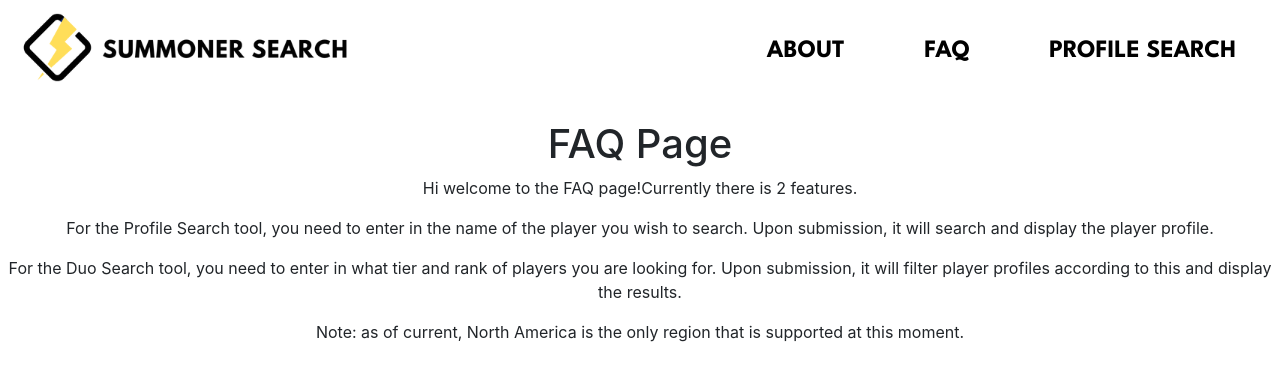
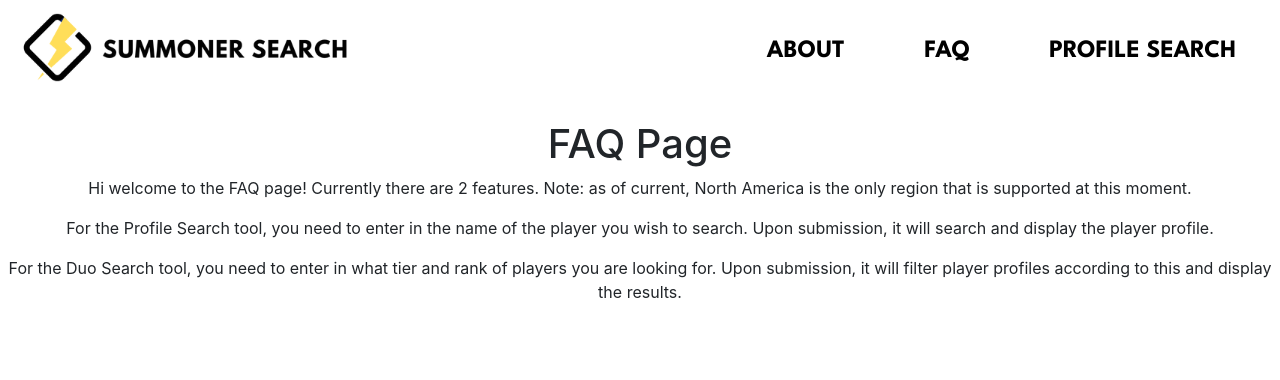
Before and after one commit to emikeke/js-practice, a React (Create React App) app in the folder summoner-list/: page /faq in a window 1280 px wide. Shown: the top 380 px of the page. Built offline with nearby package versions, Linux system fonts and the light colour scheme; a web font is replaced by a local one.

Commit message:
typo fix, updated readme

```diff
--- a/summoner-list/src/views/Duosearch.css
+++ b/summoner-list/src/views/Duosearch.css
@@ -76,3 +76,12 @@
   border-top-left-radius: 5rem;
   border-bottom-left-radius: 5rem;
 }
+
+/* mobile */
+@media screen and (max-width: 960px) {
+  .form-control-lg {
+    border-width: 1px;
+    border-radius: 1rem;
+    border-color: #64646f;
+  }
+}
--- a/summoner-list/src/views/Duosearch.js
+++ b/summoner-list/src/views/Duosearch.js
@@ -117,7 +117,7 @@ const DuoSearch = () => {
           <DropdownRank className="dropdown-rank" onChange={(e) => {setRank(e.target.value); setError(null)}} value={rank}/>
         </div>
           <div className="iconbutton-4">
-            <FontAwesomeIcon icon={faMagnifyingGlass} className="icon-4" style={{fontSize: "1.65rem", marginTop: "0.85rem", marginLeft: "2.5rem", marginLeft: "51.5rem"}}/>
+            <FontAwesomeIcon icon={faMagnifyingGlass} className="icon-4" style={{fontSize: "1.65rem", marginTop: "0.85rem", marginLeft: "51.5rem"}}/>
             <Button variant="btn btn-warning" buttonText="Submit" style={{fontSize: "2rem", width: "14rem", marginTop: "1.5rem", marginLeft: "49rem"}}/>
           </div>
       </form>
--- a/summoner-list/src/views/Faq.js
+++ b/summoner-list/src/views/Faq.js
@@ -3,10 +3,9 @@ const Faq = () => {
   return (
     <>
       <h1>FAQ Page</h1>
-      <p>Hi welcome to the FAQ page!Currently there is 2 features.</p>
+      <p>Hi welcome to the FAQ page! Currently there are 2 features. Note: as of current, North America is the only region that is supported at this moment.</p>
       <p>For the Profile Search tool, you need to enter in the name of the player you wish to search. Upon submission, it will search and display the player profile.</p>
       <p>For the Duo Search tool, you need to enter in what tier and rank of players you are looking for. Upon submission, it will filter player profiles according to this and display the results.</p>
-      <p>Note: as of current, North America is the only region that is supported at this moment.</p>
     </>
   )
 };
```
Also changed, not shown: 1 other file (tests, documents, lock files or other folders).
